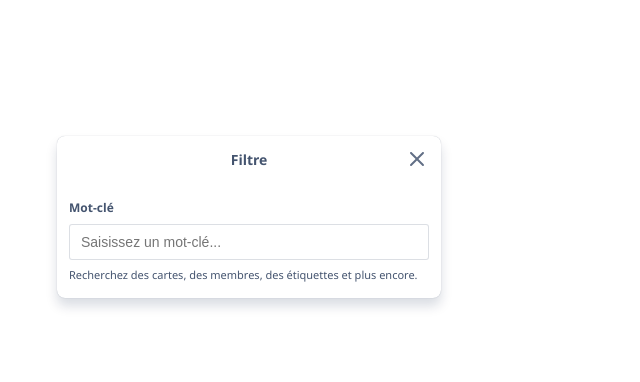
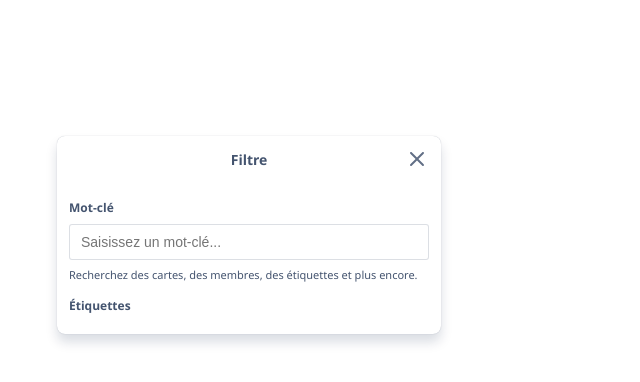
Before and after one commit to TFuZion/Trello_Clone, a Vue app in the folder TrelloClone/: page /filterCard in a window 1280 px wide. Shown: the top 382 px of the page, without its empty margins (0-640 px from the left). Built offline with nearby package versions, Linux system fonts and the light colour scheme.

Commit message:
waiting for pooling

```diff
--- a/TrelloClone/src/components/FilterCard.vue
+++ b/TrelloClone/src/components/FilterCard.vue
@@ -30,6 +30,14 @@
       <p id="infos-input">
         Recherchez des cartes, des membres, des étiquettes et plus encore.
       </p>
+      <div id="filter-by-mark">
+        <p>Étiquettes</p>
+        <ul>
+          <li></li>
+          <li></li>
+          <li></li>
+        </ul>
+      </div>
     </div>
   </section>
 </template>
@@ -151,4 +159,22 @@ input:focus {
   background-color: #ffffff;
   box-shadow: inset 0 0 0 2px #388bff;
 }
+
+#filter-by-mark {
+  color: #172b4d;
+  font-size: 14px;
+  font-weight: 400;
+  line-height: 20px;
+  > p {
+    color: #44546f;
+    font-size: 12px;
+    line-height: 16px;
+    font-weight: 600;
+    margin-top: 16px;
+    margin-bottom: 8px;
+  }
+  > ul {
+    list-style: none;
+  }
+}
 </style>
```
